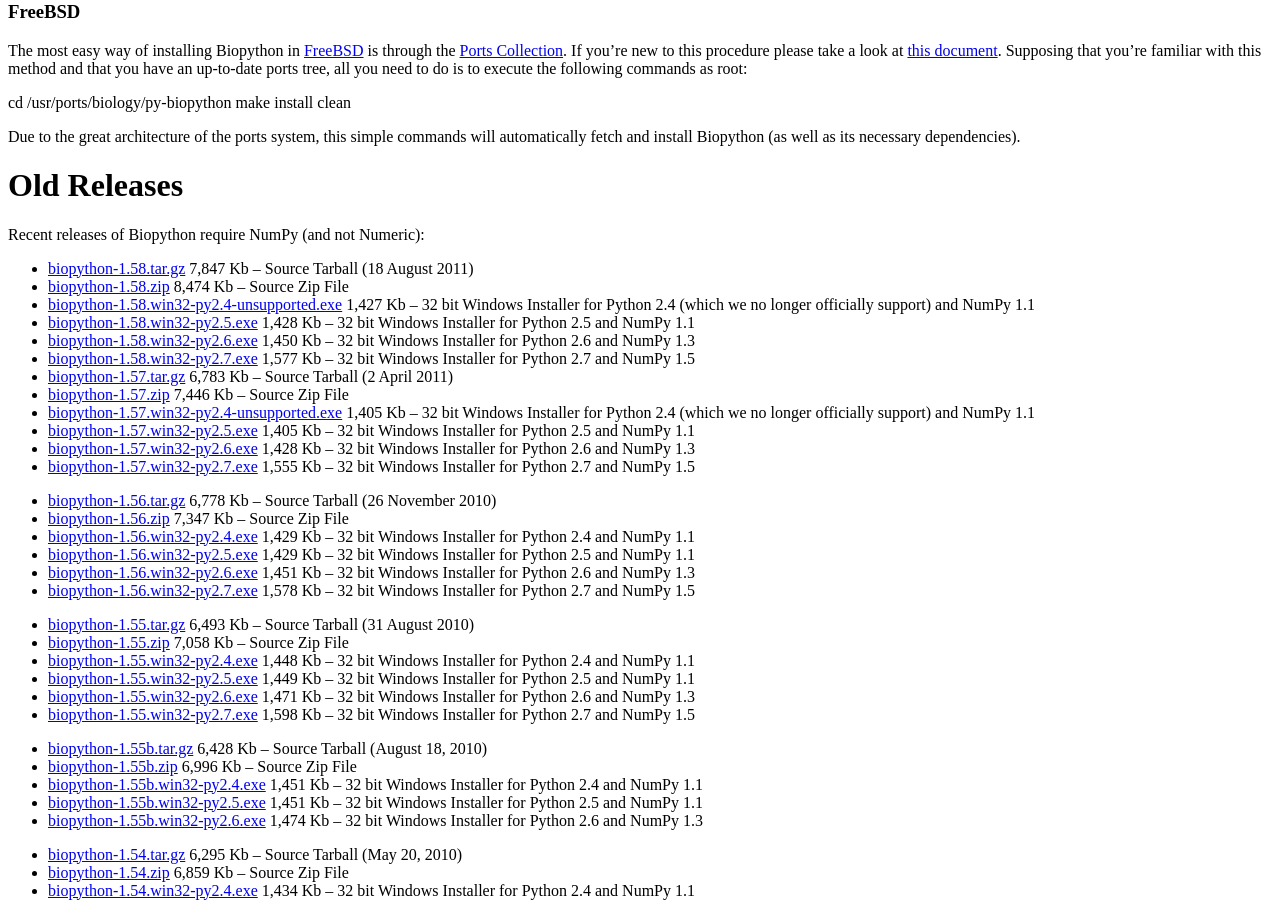
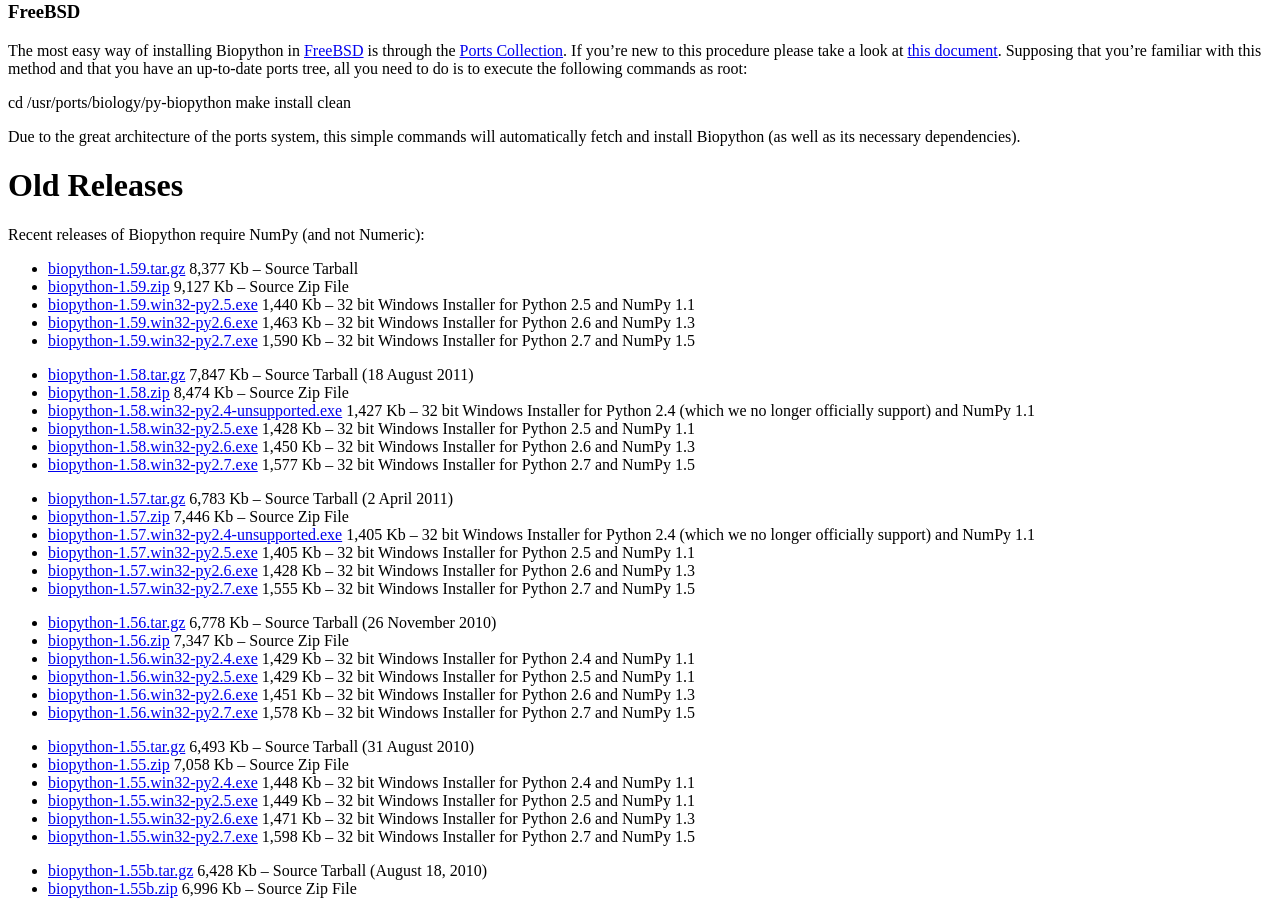
Before and after one commit to biopython/biopython.github.io, a Jekyll site: the page built from wiki/Download.md, in a window 1280 px wide and 900 px high, scrolled down 2331 px. Built offline with Jekyll 4.4.1, drawn with Linux system fonts in a browser that asks for light colours.

Commit message:
/* Old Releases */ 1.59 is now old

```diff
--- a/wiki/Download.md
+++ b/wiki/Download.md
@@ -215,6 +215,19 @@ Old Releases
 
 Recent releases of Biopython require NumPy (and not Numeric):
 
+-   [biopython-1.59.tar.gz](http://biopython.org/DIST/biopython-1.59.tar.gz)
+    8,377 Kb -- Source Tarball
+-   [biopython-1.59.zip](http://biopython.org/DIST/biopython-1.59.zip)
+    9,127 Kb -- Source Zip File
+-   [biopython-1.59.win32-py2.5.exe](http://biopython.org/DIST/biopython-1.59.win32-py2.5.exe)
+    1,440 Kb -- 32 bit Windows Installer for Python 2.5 and NumPy 1.1
+-   [biopython-1.59.win32-py2.6.exe](http://biopython.org/DIST/biopython-1.59.win32-py2.6.exe)
+    1,463 Kb -- 32 bit Windows Installer for Python 2.6 and NumPy 1.3
+-   [biopython-1.59.win32-py2.7.exe](http://biopython.org/DIST/biopython-1.59.win32-py2.7.exe)
+    1,590 Kb -- 32 bit Windows Installer for Python 2.7 and NumPy 1.5
+
+<!-- -->
+
 -   [biopython-1.58.tar.gz](http://biopython.org/DIST/biopython-1.58.tar.gz)
     7,847 Kb -- Source Tarball (18 August 2011)
 -   [biopython-1.58.zip](http://biopython.org/DIST/biopython-1.58.zip)
@@ -228,6 +241,9 @@ Recent releases of Biopython require NumPy (and not Numeric):
     1,450 Kb -- 32 bit Windows Installer for Python 2.6 and NumPy 1.3
 -   [biopython-1.58.win32-py2.7.exe](http://biopython.org/DIST/biopython-1.58.win32-py2.7.exe)
     1,577 Kb -- 32 bit Windows Installer for Python 2.7 and NumPy 1.5
+
+<!-- -->
+
 -   [biopython-1.57.tar.gz](http://biopython.org/DIST/biopython-1.57.tar.gz)
     6,783 Kb -- Source Tarball (2 April 2011)
 -   [biopython-1.57.zip](http://biopython.org/DIST/biopython-1.57.zip)
```
Also changed, not shown: 1 other file.
